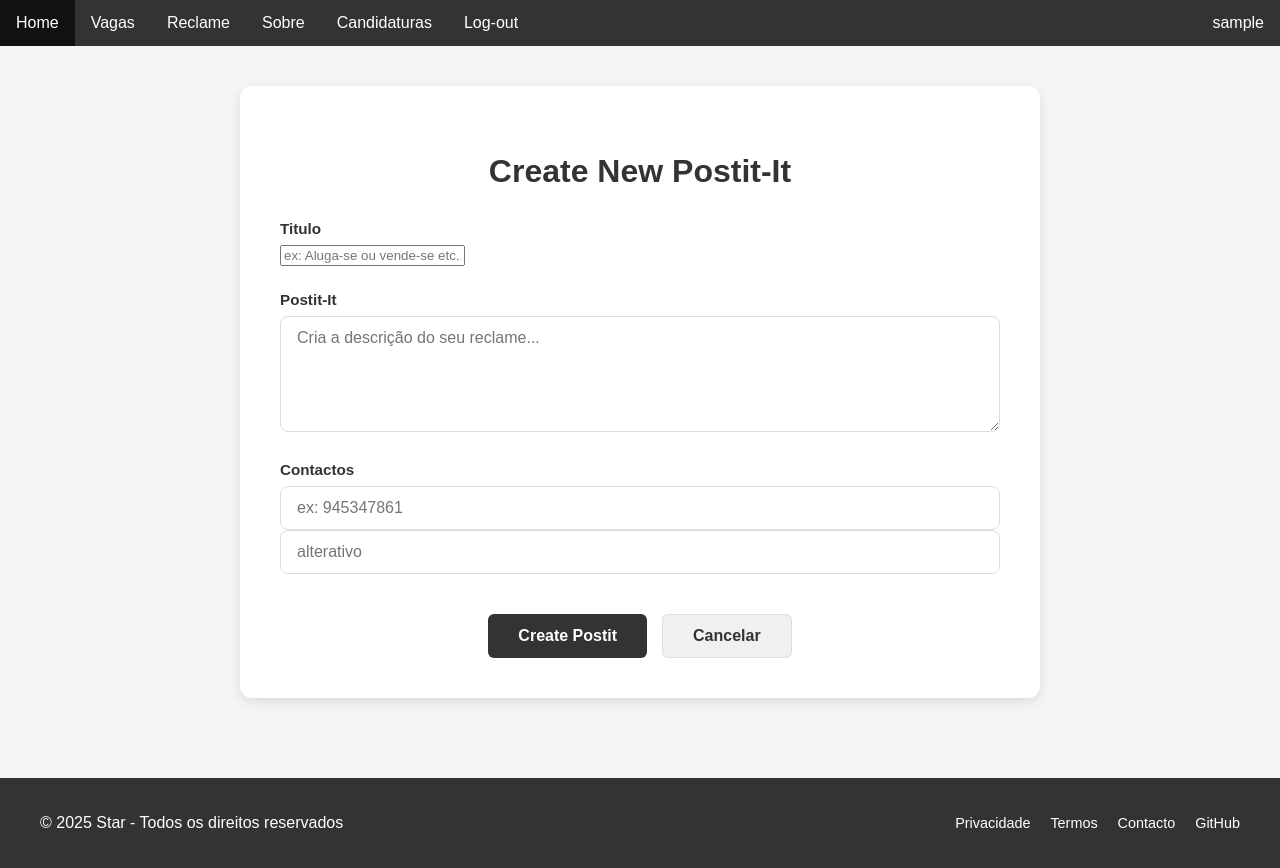
After one commit to EzequielFrancisco/Candidart, a Flask app: page /create_postit in a window 1280 px wide. The commit adds this page. Run offline with Flask 3, Linux system fonts and the light colour scheme; the visitor is signed in with stand-in values (Sample User, id 1).

Commit message:
feat/novo app postit

```diff
--- a/main.py
+++ b/main.py
@@ -1,6 +1,7 @@
 from flask import Flask, render_template, request, redirect, url_for, flash, session
 import os
 from supabase import create_client
+from functools import wraps
 
 app = Flask(__name__)
 app.secret_key = "hddvdblu-raylesardisc"
@@ -21,10 +22,20 @@ def home():
     except Exception as e:
         return f"Erro na base de dados: {e}"
 
+# --- LOGIN REQUIRED DECORATOR ---
+def login_required(f):
+    @wraps(f)
+    def decorated_function(*args, **kwargs):
+        if "username" not in session:
+            return redirect(url_for("login"))
+        return f(*args, **kwargs)
+    return decorated_function
+
 # --- LOGIN ---
 @app.route("/login", methods=['GET','POST'])
 def login():
     if request.method == "POST":
+
         username = request.form['username']
         password = request.form['password']
         try:
@@ -73,11 +84,15 @@ def logout():
 def candidacy():
     return render_template("candidacy.html")
 
+
 @app.route("/apply/<empresa>/<post>")
+@login_required
 def apply(empresa, post):
     return render_template("apply.html", empresa=empresa, post=post)
 
+
 @app.route("/insert", methods=["POST"])
+@login_required
 def insert():
     cv = request.files.get("curriculo")
     if not cv:
@@ -104,6 +119,25 @@ def insert():
     except Exception as e:
         return f"Erro no banco de dados: {e}"
 
+@app.route("/search", methods=["GET"])
+def search():
+    query = request.args.get("search", "")
+    search_type = request.args.get("type", "")
+    try:
+
+       match search_type:
+        case "vacancies":
+            resp = supabase.table("vacancies").select("*").ilike("company_name", f"%{query}%").execute()
+            vagas = resp.data
+            return render_template("postit.html", vagas=vagas)
+        case "postit":
+            resp = supabase.table("postit").select("*").ilike("description", f"%{query}%").execute()
+            postits = resp.data
+            return render_template("postit.html", postits=postits)
+
+    except Exception as e:
+        return f"Erro na base de dados: {e}"
+
 # --- VACANCIES ---
 @app.route("/vacancies")
 def vacancies():
@@ -111,6 +145,17 @@ def vacancies():
         resp = supabase.table("vacancies").select("*").execute()
         vagas = resp.data
         return render_template("vacancies.html", vagas=vagas)
+    except Exception as e:
+        return f"Erro na base de dados: {e}"
+
+# --- POST-IT ---
+@app.route("/postit")
+def postit():
+    try:
+        resp = supabase.table("postit").select("*").execute()
+        postits = resp.data
+        print(postits)
+        return render_template("postit.html", postits=postits)
     except Exception as e:
         return f"Erro na base de dados: {e}"
 
@@ -130,6 +175,7 @@ def date():
 
 # --- CREATE JOB ---
 @app.route("/create", methods=["GET","POST"])
+@login_required
 def create():
     if request.method == "POST":
         logo = request.files.get("logo")
@@ -167,6 +213,31 @@ def create():
             return f"Erro no banco de dados: {e}"
     return render_template("create.html")
 
+# --- CREATE JOB ---
+@app.route("/create_postit", methods=["GET","POST"])
+@login_required
+def create_postit():
+    if request.method == "POST":
+
+        title = request.form['title']
+        postit_description = request.form['postit-description']
+        contacto = request.form['contacto']
+        contacto_2 = request.form['contacto_2']
+
+        try:
+            supabase.table("postit").insert({
+                "title": title,
+                "description": postit_description,
+                "contacto": contacto,
+                "contacto_2": contacto_2
+            }).execute()
+            flash("Vaga criada com sucesso!", "success")
+            return redirect(url_for("home"))
+        except Exception as e:
+            return f"Erro no banco de dados: {e}"
+    return render_template("create_postit.html")
+
+
 # --- ABOUT ---
 @app.route("/about")
 def about():
--- a/static/css/style.css
+++ b/static/css/style.css
@@ -8,6 +8,7 @@ ul{list-style:none;margin:0;padding:0;overflow:hidden;background-color:#333333;}
 ul li{float:left;}
 ul li a{display:block;color:white;text-align:center;padding:14px 16px;text-decoration:none;}
 ul li a:hover{background-color:#111111;}
+
 /* Dropdown menu */
 ul li.dropdown {position: relative;display: inline-block; float:right; }
 ul li.dropdown .dropbtn {cursor: pointer;color: white;text-decoration: none;padding: 14px 16px;display: block;}
@@ -65,7 +66,7 @@ footer{background-color:#333;color:white;padding:20px 0;margin-top:40px; text-al
 .vacancies{display:grid;grid-template-columns:repeat(auto-fill,minmax(300px,1fr));gap:30px;padding:40px 20px;max-width:1200px;margin:0 auto;}
 
 /* CARDS */
-.card{box-shadow:0 4px 8px 0 rgba(0,0,0,0.1);transition:0.3s;border-radius:8px;overflow:hidden;background:white;}
+.card{box-shadow:0 4px 8px 0 rgba(0,0,0,0.1);transition:0.3s;border-radius:8px;overflow:hidden;background:white; margin:3px;}
 .card:hover{box-shadow:0 8px 16px 0 rgba(0,0,0,0.2);transform:translateY(-5px);}
 .card img{width:100%;height:200px;object-fit:cover;}
 .card-content{padding:20px;}
@@ -74,9 +75,17 @@ footer{background-color:#333;color:white;padding:20px 0;margin-top:40px; text-al
 .location{color:#888;font-size:0.9rem;}
 .salary{color:#2e7d32;font-weight:bold;}
 
+.card-content-postit h4{margin:0 0 10px 0;color:#333;font-size:1.2rem; text-align: center;}
+.card-content-postit{color:#333;font-size:2rem; text-align: center;}
+.text-description{margin:15px 0;color:#555;font-size:1rem;}
+
 /* BOTÃO CANDIDATAR */
 .btn-apply{display:block;width:100%;padding:12px;background-color:#333;color:white;text-decoration:none;border-radius:6px;text-align:center;margin-top:15px;font-weight:bold;transition:background-color 0.3s;}
 .btn-apply:hover{background-color:#111;}
+
+/*Botao contactar*/
+.btn-whatsapp{display:block;width:100%;padding:12px;background-color:#25D366;color:white;text-decoration:none;border-radius:6px;text-align:center;margin-top:15px;font-weight:bold;transition:background-color 0.3s;}
+.btn-whatsapp:hover{background-color:#1DA851;}
 
 /* RESPONSIVIDADE */
 @media (max-width:768px){
--- a/templates/base.html
+++ b/templates/base.html
@@ -4,8 +4,9 @@
     <meta charset="UTF-8">
     <meta name="viewport" content="width=device-width, initial-scale=1.0">
     <title>{% block title %}Candidart | {% endblock %}</title>
+    <link rel="stylesheet" href="https://cdn.jsdelivr.net/npm/bootstrap-icons@1.13.1/font/bootstrap-icons.min.css">
     <link rel="stylesheet" href="{{ url_for('static', filename='css/style.css') }}">
-    <link rel="stylesheet" href="https://cdn.jsdelivr.net/npm/bootstrap-icons@1.13.1/font/bootstrap-icons.min.css">
+
 </head>
 <body>
     <header>
@@ -13,6 +14,7 @@
             <ul>
                 <li><a href="{{ url_for('home') }}">Home</a></li>
                 <li><a href="{{ url_for('vacancies') }}">Vagas</a></li>
+                <li><a href="{{ url_for('postit') }}">Reclame</a></li>
                 <li><a href="{{ url_for('about') }}">Sobre</a></li>
                {% if session.get('username') %}
                     <li class="dropdown">
--- /dev/null
+++ b/templates/create_postit.html
@@ -0,0 +1,40 @@
+{% extends "base.html" %}
+
+{% block title %}Crear Trabalho{% endblock %}
+
+{% block content %}
+<section class="create-vacancy">
+    <div class="form-container">
+        <h1>Create New Postit-It</h1>
+        <form action="{{ url_for('create') }}" method="post" enctype="multipart/form-data">
+
+            <!-- Post description -->
+            <div class="form-group">
+                <label for="title">Titulo</label>
+                <input name="title" id="title" placeholder="ex: Aluga-se ou vende-se etc.." rows="5" required></intput>
+            </div>
+
+            <!-- Post description -->
+            <div class="form-group">
+                <label for="postit-description">Postit-It</label>
+                <textarea name="postit-description" id="postit-description" placeholder="Cria a descrição do seu reclame..." rows="5" required></textarea>
+            </div>
+
+
+            <!-- Contact Information -->
+            <div class="form-group">
+                <label for="contacto">Contactos</label>
+                <input type="text" name="contacto" id="contacto" placeholder="ex: 945347861" required>
+                <br>
+                <input type="text" name="contacto_2" id="contacto" placeholder="alterativo">
+            </div>
+
+            <!-- Submit Button -->
+            <div class="form-actions">
+                <button type="submit" class="btn btn-primary">Create Postit</button>
+                <a href="{{ url_for('home') }}" class="btn btn-secondary">Cancelar</a>
+            </div>
+        </form>
+    </div>
+</section>
+{% endblock %}
--- a/templates/index.html
+++ b/templates/index.html
@@ -10,6 +10,7 @@
         <div class="actions">
             <a href="{{ url_for('vacancies') }}" class="btn btn-primary">Procurar Vagas</a>
             <a href="{{ url_for('create') }}" class="btn btn-secondary">Criar Vaga</a>
+            <a href="{{ url_for('create_postit') }}" class="btn btn-secondary">Criar Reclame</a>
         </div>
     </section>
 
--- a/templates/vacancies.html
+++ b/templates/vacancies.html
@@ -5,7 +5,10 @@
 {% block content %}
 <section class="search-section">
     <div class="search-container">
-        <input type="search" name="search" id="search" placeholder="Pesquisar vagas...">
+         <form action="{{ url_for('search') }}" method="get">
+            <input type="hidden" name="type" value="vacancies">
+            <input type="search" name="search" id="search" placeholder="Pesquisar vagas">
+         </form>
     </div>
 </section>
 
```
Also changed, not shown: templates/postit.html (added, +32 -0 lines).
